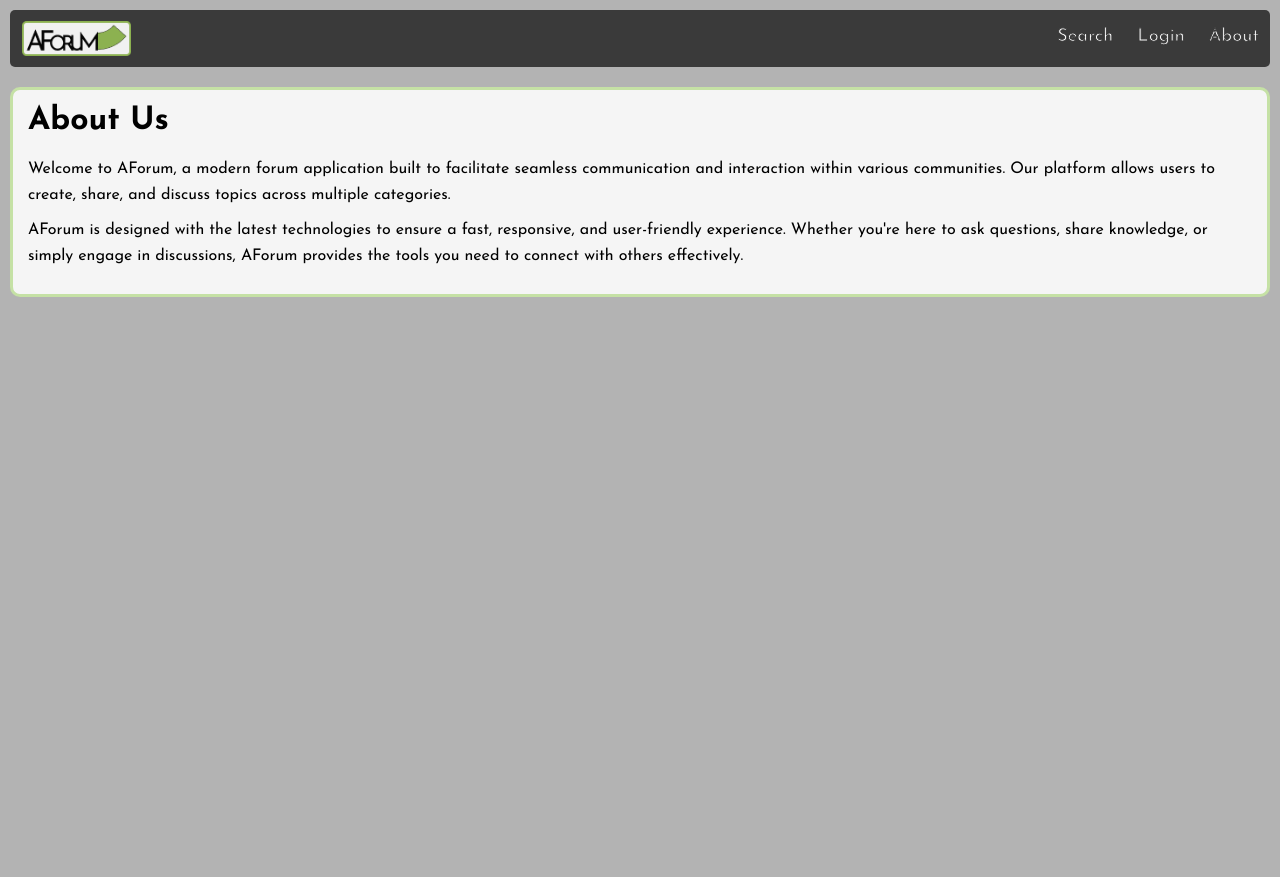
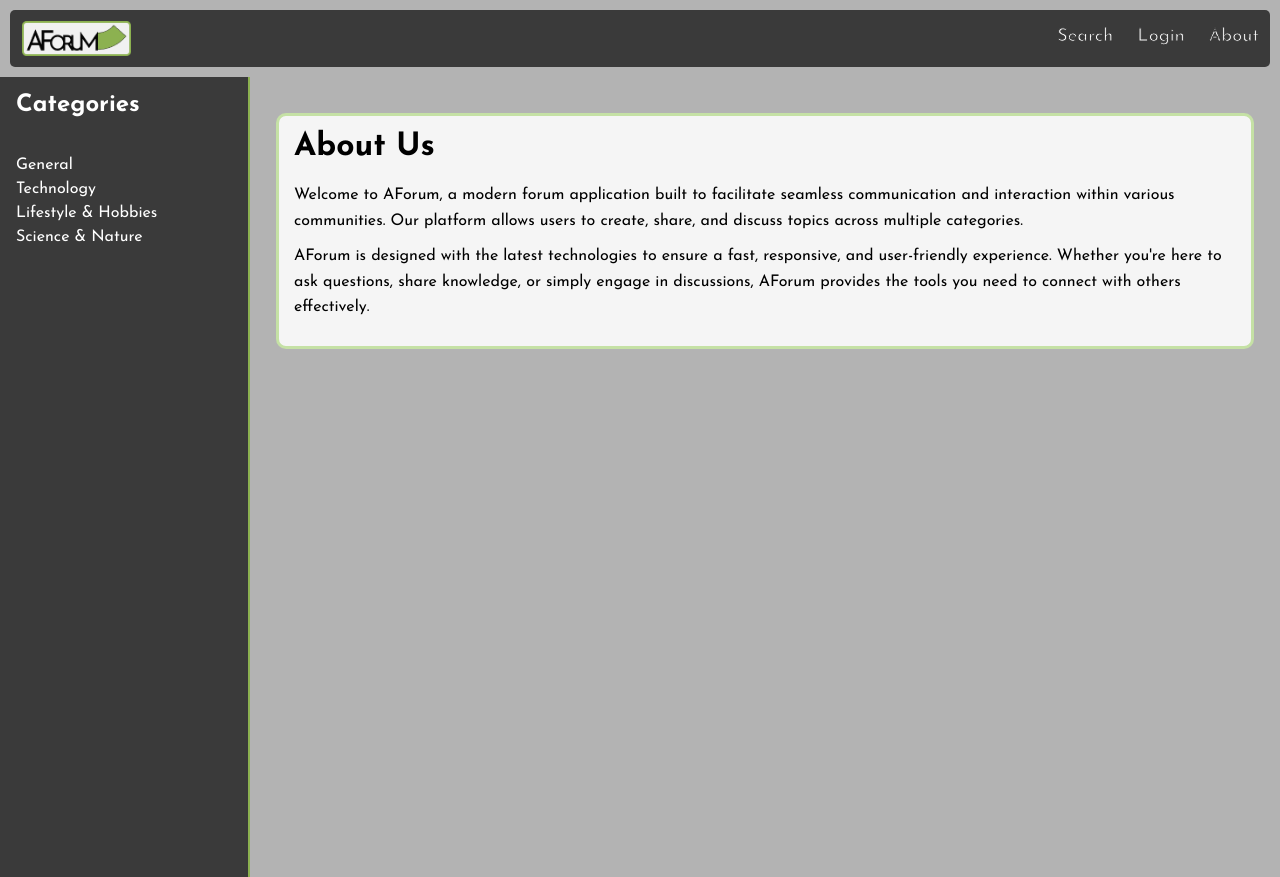
Before and after one commit to AdrianKnudsen/aforum, a Next.js app: page /about in a window 1280 px wide. Before the commit the page ends 810 px from the top, so only its background shows below. Built offline with nearby package versions, Linux system fonts and the light colour scheme.

Commit message:
added aside
started adding aside and did some css changes

```diff
--- a/src/Css/aside.module.css
+++ b/src/Css/aside.module.css
@@ -1,5 +1,30 @@
 .aSideContainer {
-  width: 20%;
-  height: 90lvh;
-  background-color: gray;
+  width: 250px;
+  height: 100vh;
+  background-color: #3a3a3a;
+  color: white;
+  padding: 1rem;
+  border-right: 2px solid #8cb150;
+  display: flex;
+  flex-direction: column;
+  gap: 1rem;
 }
+
+.aSideContainer h2 {
+  font-size: 1.5rem;
+  margin-bottom: 1rem;
+}
+
+.aSideContainer ul {
+  list-style: none;
+  padding: 0;
+}
+
+.aSideContainer li {
+  margin: 0.5rem 0;
+  cursor: pointer;
+}
+
+.aSideContainer li:hover {
+  color: #8cb150;
+}
--- a/src/Css/forumSection.module.css
+++ b/src/Css/forumSection.module.css
@@ -1,9 +1,9 @@
 .container {
-  border: 2px solid #c5e1a5;
-  border-radius: 10px;
+  border: 0.125rem solid #c5e1a5;
+  border-radius: 0.625rem;
   width: auto;
-  padding: 10px;
-  margin: 0 10px 10px 10px;
+  padding: 0.625rem;
+  margin: 0 0.625rem 0.625rem 0.625rem;
   background-color: #f5f5f5;
 }
 
@@ -33,9 +33,9 @@
 }
 
 .divider {
-  height: 2px;
+  height: 0.125rem;
   background-color: #3a3a3a;
-  margin: 10px 0;
+  margin: 0.625rem 0;
   border-radius: 5rem;
 }
 
@@ -50,10 +50,10 @@
   align-items: center;
   justify-content: flex-start;
   background-color: #ffffff;
-  border: 2px solid #3a3a3a;
-  border-radius: 10px;
-  margin: 1px 0;
-  padding: 3px;
+  border: 0.125rem solid #3a3a3a;
+  border-radius: 0.625rem;
+  margin: 0.0625rem 0;
+  padding: 0.1875rem;
   cursor: pointer;
   transition: all 0.3s ease;
 }
@@ -76,60 +76,60 @@
 }
 
 .text {
-  font-size: 18px;
+  font-size: 1.125rem;
   font-weight: 600;
 }
 
 .topicText {
   display: flex;
-  margin-left: 12%;
+  margin-left: 0.75rem;
 }
 
 .content {
   width: 100%;
-  padding: 15px;
-  border-top: 2px solid #3a3a3a;
-  font-size: 16px;
-  margin-top: 0.3rem;
+  padding: 0.9375rem;
+  border-top: 0.125rem solid #3a3a3a;
+  font-size: 1rem;
+  margin-top: 0.01875rem;
 }
 
 .pagination {
   display: flex;
   justify-content: center;
   align-items: center;
-  margin-top: 10px;
+  margin-top: 0.625rem;
   cursor: pointer;
 }
 
 .dot {
-  width: 10px;
-  height: 10px;
+  width: 0.625rem;
+  height: 0.625rem;
   background-color: #c5e1a5;
   border-radius: 50%;
-  margin: 0 5px;
+  margin: 0 0.3125rem;
 }
 
 .addPostForm {
   display: flex;
   flex-direction: column;
-  margin-top: 10px;
+  margin-top: 0.625rem;
 }
 
 .addPostForm input,
 .addPostForm textarea {
-  margin: 5px 0;
-  padding: 10px;
-  border: 2px solid #3a3a3a;
-  border-radius: 5px;
-  font-size: 16px;
+  margin: 0.3125rem 0;
+  padding: 0.625rem;
+  border: 0.125rem solid #3a3a3a;
+  border-radius: 0.3125rem;
+  font-size: 1rem;
   font-family: "Josefin Sans", sans-serif;
 }
 
 .addPostForm button {
   font-size: 1.3rem;
-  padding: 12px;
+  padding: 0.75rem;
   border: none;
-  border-radius: 5px;
+  border-radius: 0.3125rem;
   background-color: #3a3a3a;
   color: #ffffff;
   cursor: pointer;
@@ -142,6 +142,11 @@
 
 .addPostForm input:focus,
 .addPostForm textarea:focus {
-  border: #8cb150 solid 2px;
+  border: #8cb150 solid 0.125rem;
   outline: none;
 }
+
+.forumLayout {
+  display: flex;
+  flex-direction: column;
+}
--- /dev/null
+++ b/src/Css/layout.module.css
@@ -0,0 +1,17 @@
+.layout {
+  display: flex;
+  flex-direction: row;
+  height: 100vh;
+}
+
+.mainContent {
+  flex: 1;
+  padding: 1rem;
+  overflow-y: auto;
+}
+
+@media (max-width: 767px) {
+  .layout {
+    flex-direction: column;
+  }
+}
--- a/src/app/components/Aside.tsx
+++ b/src/app/components/Aside.tsx
@@ -3,15 +3,14 @@ import styles from "@/Css/aside.module.css";
 
 export default function Aside() {
   return (
-    <div className={styles.aSideContainer}>
+    <aside className={styles.aSideContainer}>
+      <h2>Categories</h2>
       <ul>
-        <li>
-          <p>General</p>
-          <p>Technology</p>
-          <p>Lifestyle and Hobbies</p>
-          <p>Science and Nature</p>
-        </li>
+        <li>General</li>
+        <li>Technology</li>
+        <li>Lifestyle & Hobbies</li>
+        <li>Science & Nature</li>
       </ul>
-    </div>
+    </aside>
   );
 }
--- a/src/app/layout.tsx
+++ b/src/app/layout.tsx
@@ -3,7 +3,10 @@
 import { Inter, Josefin_Sans } from "next/font/google";
 import "../Css/globals.css";
 import Navbar from "./components/Navbar";
+import Aside from "./components/Aside";
 import { usePathname } from "next/navigation";
+import styles from "@/Css/layout.module.css";
+import { useEffect, useState } from "react";
 
 const inter = Inter({ subsets: ["latin"] });
 const josefinSans = Josefin_Sans({ subsets: ["latin"] });
@@ -14,14 +17,32 @@ export default function RootLayout({
   children: React.ReactNode;
 }>) {
   const pathname = usePathname();
+  const isStudioRoute = pathname.startsWith("/studio");
 
-  const isStudioRoute = pathname.startsWith("/studio");
+  const [isWideScreen, setIsWideScreen] = useState(false);
+
+  // Checks screen width on mount and resize
+  useEffect(() => {
+    const handleResize = () => {
+      setIsWideScreen(window.innerWidth >= 768);
+    };
+
+    handleResize(); // Initial check
+    window.addEventListener("resize", handleResize);
+
+    return () => window.removeEventListener("resize", handleResize);
+  }, []);
 
   return (
     <html lang="en">
       <body className={`${inter.className} ${josefinSans.className}`}>
         {!isStudioRoute && <Navbar />}
-        {children}
+        <div className={styles.layout}>
+          {isWideScreen && <Aside />}{" "}
+          {/* Render Sidebar only on wide screens */}
+          <div className={styles.mainContent}>{children}</div>{" "}
+          {/* Main Content */}
+        </div>
       </body>
     </html>
   );
```
Also changed, not shown: src/app/components/ForumSection.tsx (+24 -12 lines).
